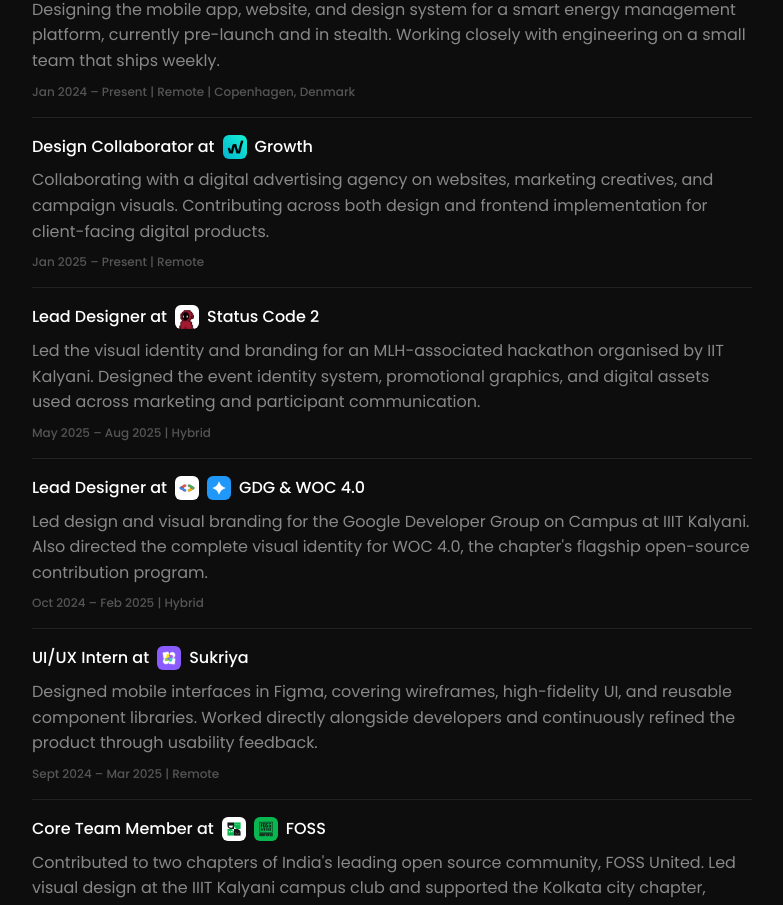
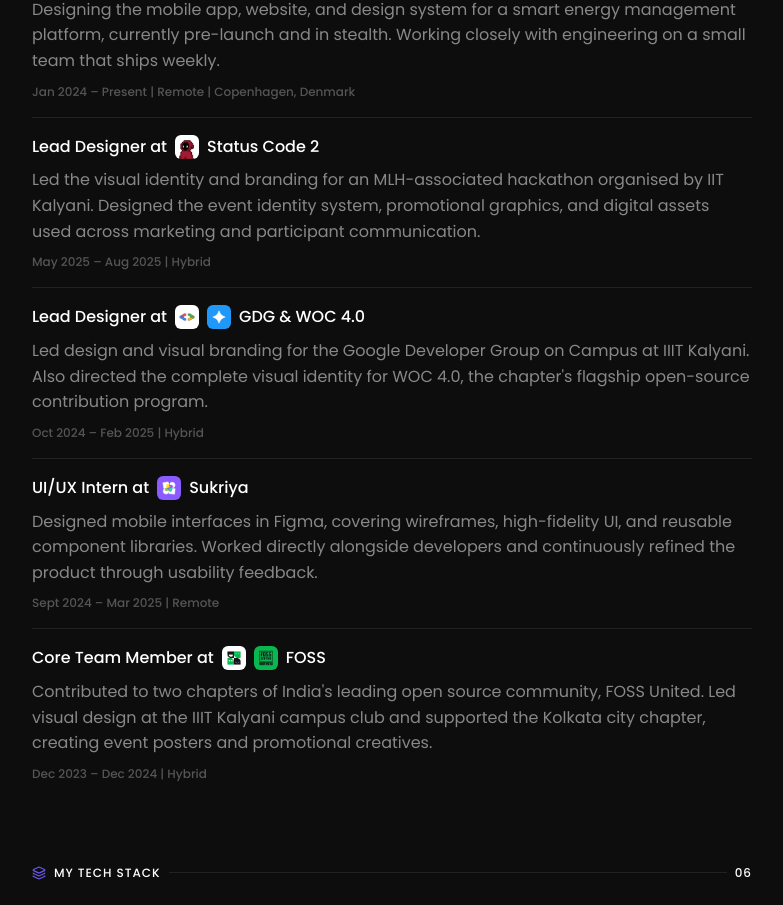
Before and after one commit to RITAMBISWAS404/PORTFOLIO-2026, a Next.js app: page / in a window 1280 px wide. Shown: the part 3698-4603 px from the top of the page, without its empty margins (248-1031 px from the left). Built offline with nearby package versions, Linux system fonts and the light colour scheme.

Commit message:
Remove Growth experience entry

```diff
--- a/data/content.ts
+++ b/data/content.ts
@@ -46,12 +46,6 @@ export const experience = [
     logo: "🔒", logoBg: "#1a1a1a", img: "/images/stealth.png",
     desc: "Designing the mobile app, website, and design system for a smart energy management platform, currently pre-launch and in stealth. Working closely with engineering on a small team that ships weekly.",
     meta: "Jan 2024 – Present | Remote | Copenhagen, Denmark",
-  },
-  {
-    role: "Design Collaborator at", company: "Growth",
-    logo: "G", logoBg: "linear-gradient(135deg,#f43f5e,#fb923c)", img: "/images/growth logo.png",
-    desc: "Collaborating with a digital advertising agency on websites, marketing creatives, and campaign visuals. Contributing across both design and frontend implementation for client-facing digital products.",
-    meta: "Jan 2025 – Present | Remote",
   },
   {
     role: "Lead Designer at", company: "Status Code 2",
```
